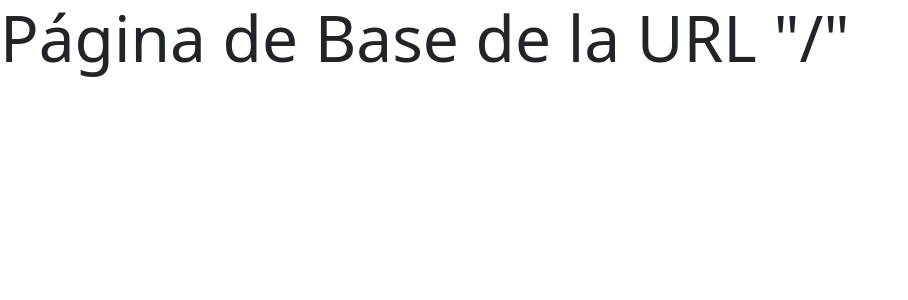
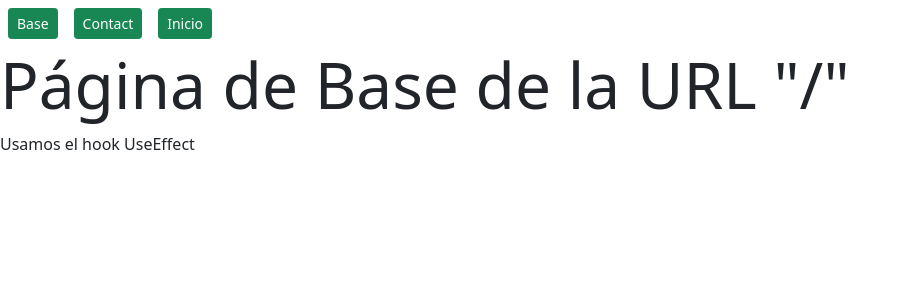
Before and after one commit to marcelobettini/react-routes, a React (Create React App) app: page / in a window 1280 px wide. Shown: the top 300 px of the page, without its empty margins (0-908 px from the left). Built offline with nearby package versions, Linux system fonts and the light colour scheme.

Commit message:
Preparando el uso del hook UseEffect

```diff
--- a/src/App.jsx
+++ b/src/App.jsx
@@ -1,17 +1,20 @@
 import React from "react";
-import { BrowserRouter, Link, Switch, Route } from "react-router-dom";
+import { BrowserRouter, Link, Switch, Route } from "react-router-dom"; //BrowserRouter as Router for short
 import Base from "./components/Base";
 import Inicio from "./components/Inicio";
 function App() {
   return (
     <BrowserRouter>
+    <Link className="btn btn-success btn-sm m-2" to="/"> Base </Link>
+    <Link className="btn btn-success btn-sm m-2" to="/contact"> Contact </Link>
+    <Link className="btn btn-success btn-sm m-2" to="/inicio"> Inicio </Link>
     <Switch>
       <Route exact path="/">
         <Base></Base>
       </Route>
     </Switch>
     <Switch>
-      <Route path="/contact">Contact Form goes here</Route>
+      <Route path="/contact">Contact Form goes here (no component)</Route>
     </Switch>
     <Switch>
       <Route path="/inicio">
--- a/src/components/Base.jsx
+++ b/src/components/Base.jsx
@@ -4,6 +4,7 @@ const Base = () => {
   return (
     <div>
       <h3 className="display-3">Página de Base de la URL "/"</h3>
+      <p>Usamos el hook UseEffect</p>
     </div>
   )
 }
```
